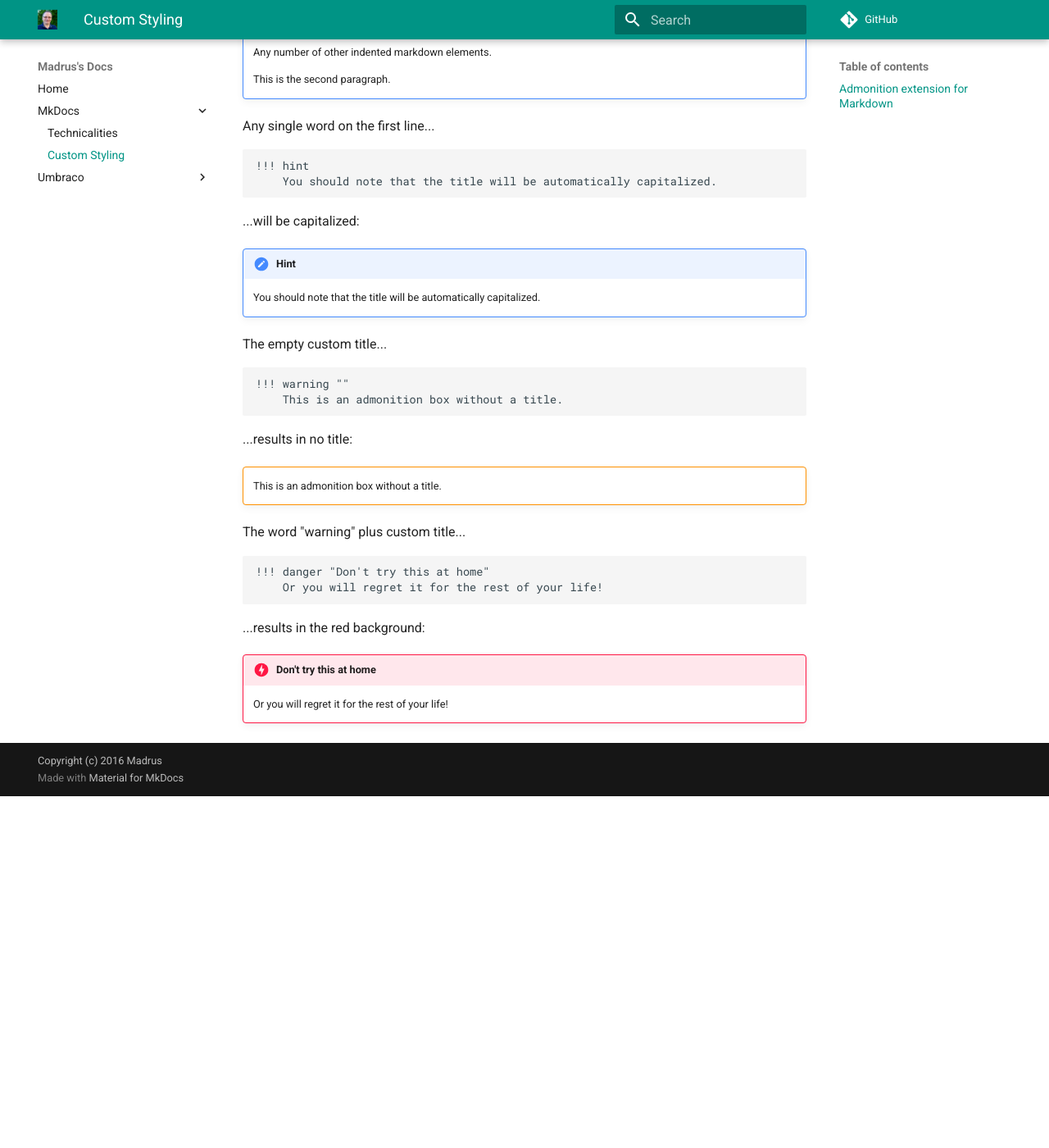
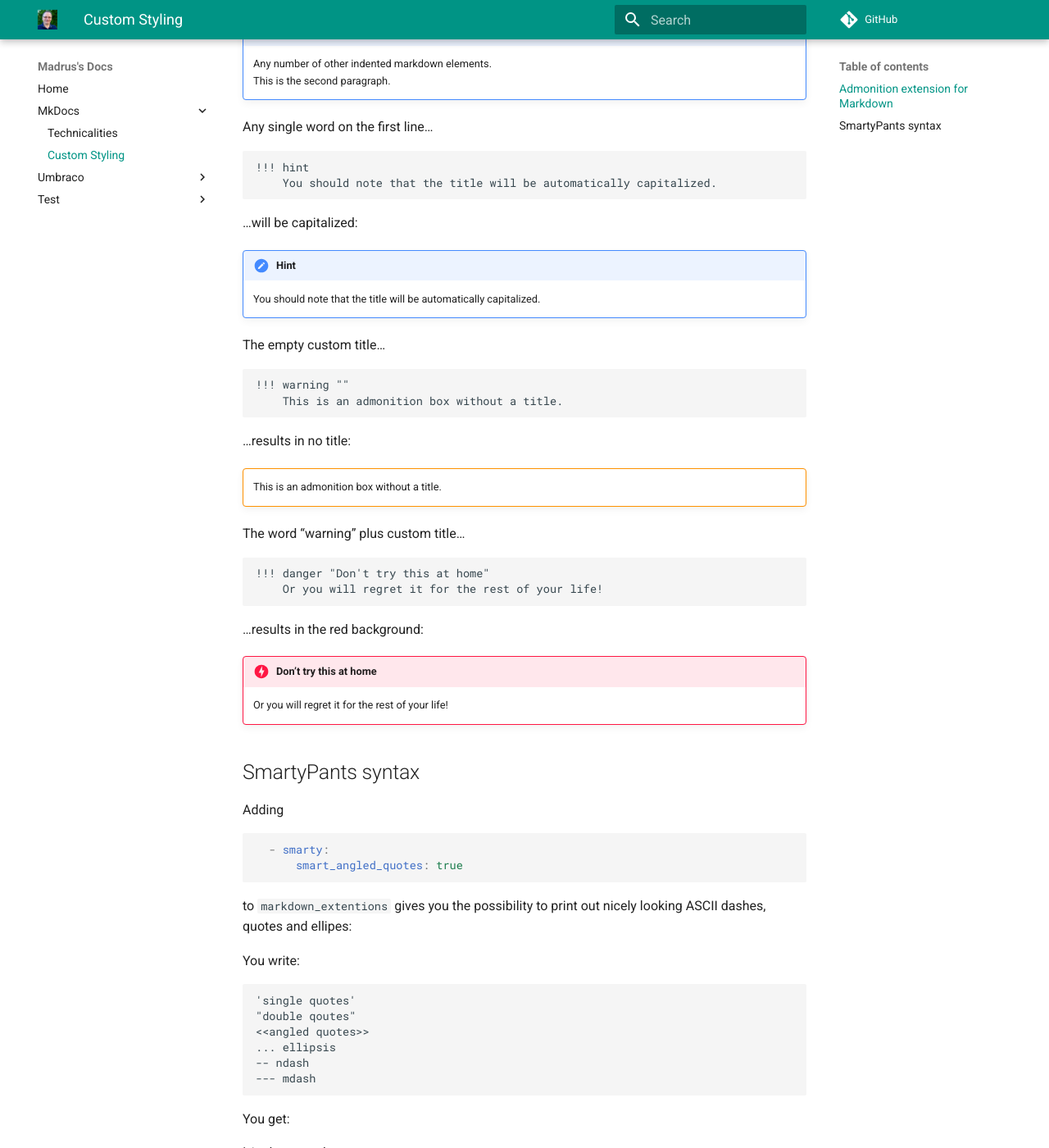
Before and after one commit to madrus/mdocs, an MkDocs documentation site: the page built from docs/mkdocs/custom_styling.md, in a window 1280 px wide and 1400 px high, scrolled down 1416 px. Shown: the whole window at 82% size. Built offline with MkDocs 1.6.1 and Material for MkDocs 9.7.7, drawn with Linux system fonts in a browser that asks for light colours; comment, search, counter and statistics services are not loaded; old or Windows-style settings are respelled for this version of MkDocs; before the commit the page ends 2387 px from its top, so only the background shows below that; some of the changed text lies outside the part shown.

Commit message:
addes smarty chapter and test document

````diff
--- a/docs/mkdocs/custom_styling.md
+++ b/docs/mkdocs/custom_styling.md
@@ -11,7 +11,7 @@
 
 **Syntax**
 
-```text
+```none
 !!! special_word "some text within double quotes"
     Any number of lines aligned with the special_word
 ```
@@ -38,10 +38,9 @@ These special words result in a colored adminition blocks. It is nice to experim
 
 A custom text message on the first line...
 
-```text
+```none
 !!! note "Explicit title within double quotes"
     Any number of other indented markdown elements.
-
     This is the second paragraph.
 ```
 
@@ -49,12 +48,11 @@ A custom text message on the first line...
 
 !!! note "Explicit title within double quotes"
     Any number of other indented markdown elements.
-
     This is the second paragraph.
 
 Any single word on the first line...
 
-```text
+```none
 !!! hint
     You should note that the title will be automatically capitalized.
 ```
@@ -66,7 +64,7 @@ Any single word on the first line...
 
 The empty custom title...
 
-```text
+```none
 !!! warning ""
     This is an admonition box without a title.
 ```
@@ -78,7 +76,7 @@ The empty custom title...
 
 The word "warning" plus custom title...
 
-```text
+```none
 !!! danger "Don't try this at home"
     Or you will regret it for the rest of your life!
 ```
@@ -87,3 +85,34 @@ The word "warning" plus custom title...
 
 !!! danger "Don't try this at home"
     Or you will regret it for the rest of your life!
+
+## SmartyPants syntax
+
+Adding
+
+```yaml
+  - smarty:
+      smart_angled_quotes: true
+```
+
+to `markdown_extentions` gives you the possibility to print out nicely looking ASCII dashes, quotes and ellipes:
+
+You write:
+
+```none
+'single quotes'
+"double qoutes"
+<<angled quotes>>
+... ellipsis
+-- ndash
+--- mdash
+```
+
+You get:
+
+'single quotes'
+"double qoutes"
+<<angled quotes>>
+... ellipsis
+-- ndash
+--- mdash
--- a/mkdocs.yml
+++ b/mkdocs.yml
@@ -24,6 +24,8 @@ pages:
     - Custom Styling: mkdocs/custom_styling.md
   - Umbraco:
     - Technicalities: umbraco/technicalities.md
+  - Test:
+    - Test: test/test.md
 
 # Options
 extra:
@@ -44,7 +46,11 @@ extra:
 
 markdown_extensions:
   - admonition
-  - codehilite(css_class=code)
+  - codehilite(css_class=code):
+      guess_lang: false
+  - nl2br
+  - smarty:
+      smart_angled_quotes: true
   - toc:
       permalink: '#'
 
````
Also changed, not shown: 2 other files.
